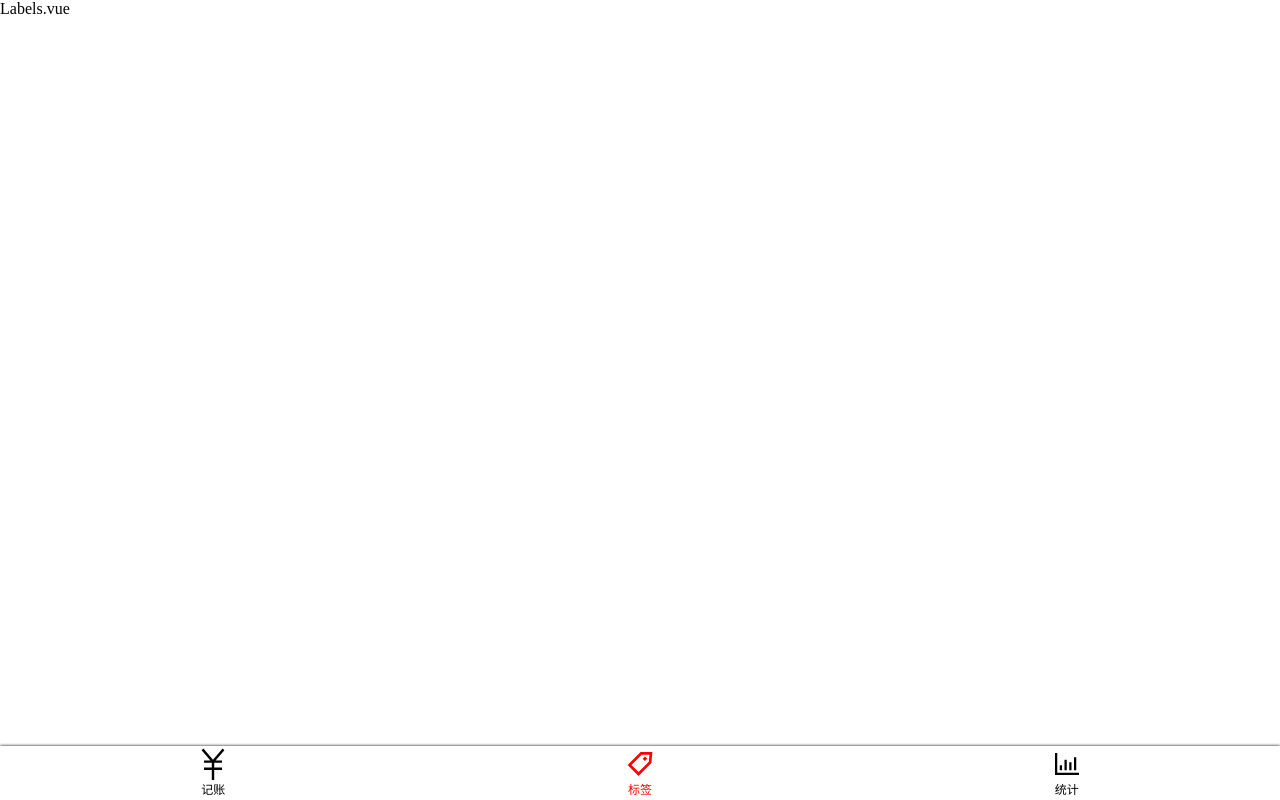
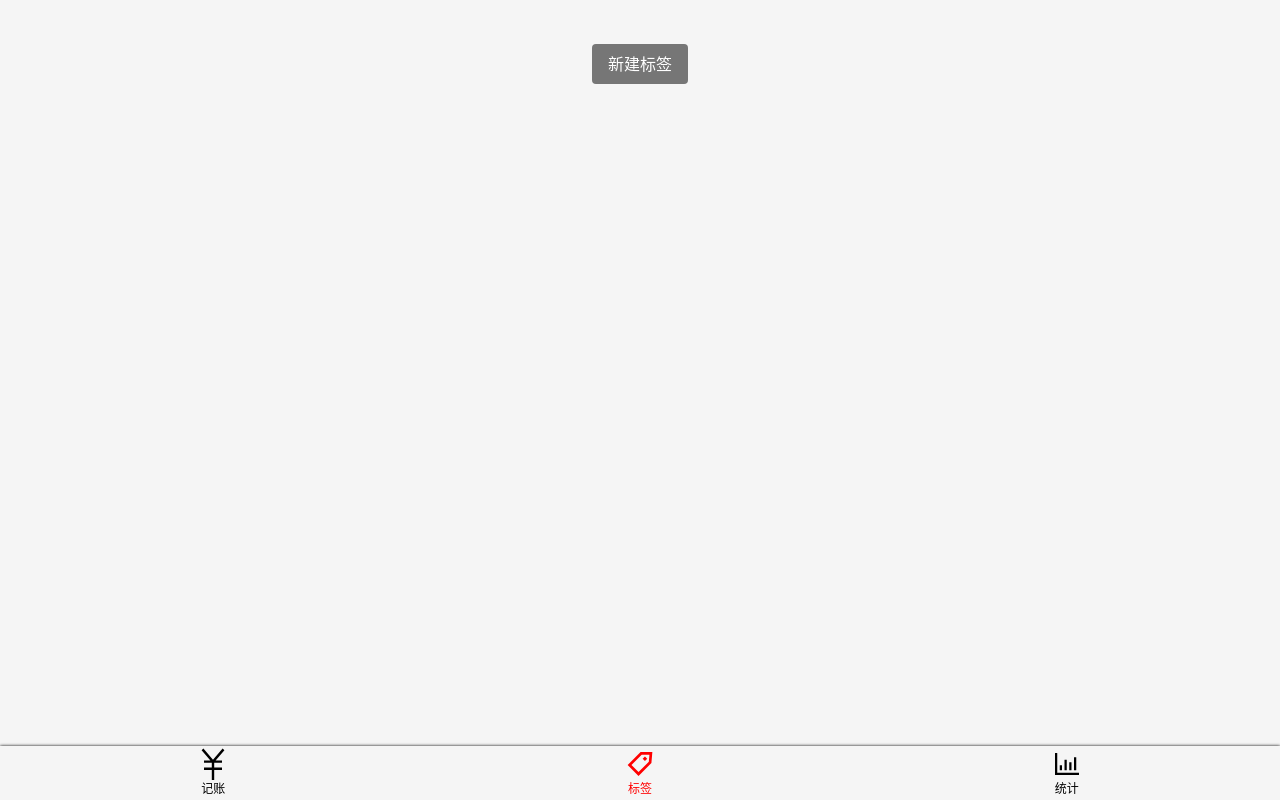
Before and after one commit to hailin-zhu2020/morney-test, a Vue app: page /#/labels in a window 1280 px wide. Built offline with nearby package versions, Linux system fonts and the light colour scheme.

Commit message:
展示和创建标签

```diff
--- a/src/App.vue
+++ b/src/App.vue
@@ -1,5 +1,5 @@
 <template>
-  <div>
+  <div id="app">
     <router-view/><!--    组件显示的位置-->
   </div>
 </template>
@@ -10,12 +10,13 @@
 @import "~@/assets/style/helper.scss";
 
 #app {
-  -webkit-font-smoothing: antialiased;//在苹果电脑上有效
-  -moz-osx-font-smoothing: grayscale;//在苹果电脑上有效
+  -webkit-font-smoothing: antialiased; //在苹果电脑上有效
+  -moz-osx-font-smoothing: grayscale; //在苹果电脑上有效
   color: #333;
-  font-size:16px;
-  line-height:1.5;
-  font-family:$font-hei;
+  font-size: 16px;
+  line-height: 1.5;
+  font-family: $font-hei;
+  background: #f5f5f5;
 } //多个团队不放body里，放这里；不过所有的标签都要写在这里，不然不会遵循这个要求
 //一个人开发的话，可以放到body里
 
--- a/src/model.ts
+++ b/src/models/recordListModel.ts
@@ -1,7 +1,7 @@
 //mvc重构，写model代码
 /* eslint-disable */
 const localStorageKeyName = 'recordList';
-const model = {
+const recordListModel = {
     clone(data: RecordItem[] | RecordItem) {
         return JSON.parse(JSON.stringify(data));
     },//深拷贝，返回data的值
@@ -13,4 +13,4 @@ const model = {
         window.localStorage.setItem(localStorageKeyName, JSON.stringify(data));
     }//保存数据
 };
-export default model;
+export default recordListModel;
--- /dev/null
+++ b/src/models/tagListModel.ts
@@ -0,0 +1,28 @@
+/* eslint-disable */
+const localStorageKeyName = 'tagList';
+type TagListModel = {
+    data: string[];
+    fetch: () => string[];
+    create: (name: string) => 'success' | 'duplicated'; //联合类型
+    save: () => void;
+}//变量和方法都可以类型申明
+
+const tagListModel: TagListModel = {
+    data: [],
+    fetch() {
+        this.data = JSON.parse(window.localStorage.getItem(localStorageKeyName) || '[]');//强制返回值类型
+        return this.data;
+    },//获取数据
+    create(name) {
+        if (this.data.indexOf(name) >= 0) {
+            return 'duplicated';
+        }
+        this.data.push(name);
+        this.save();
+        return 'success';
+    },
+    save() {
+        window.localStorage.setItem(localStorageKeyName, JSON.stringify(this.data));
+    }//保存数据
+};
+export default tagListModel;
--- a/src/views/Labels.vue
+++ b/src/views/Labels.vue
@@ -1,14 +1,78 @@
+
 <template>
-    <Layout>
-      <p>Labels.vue</p>
-    </Layout>
+  <Layout>
+    <ol class="tags">
+      <li v-for="tag in tags" :key="tag">
+        <span>{{ tag }}</span>
+        <Icon name="right"/>
+      </li>
+    </ol>
+    <div class="createTag-wrapper">
+      <button class="createTag" @click="createTag">新建标签</button>
+    </div>
+  </Layout>
 </template>
 
 <script lang="ts">
+import Vue from 'vue';
+import {Component} from 'vue-property-decorator';
+import tagListModel from '@/models/tagListModel';
 
-import x from '@/assets/icons/label.svg'
-console.log(x)
-export default {
-  name: "Labels.vue",
+tagListModel.fetch();
+@Component
+export default class Labels extends Vue {
+  /* eslint-disable */
+  tags = tagListModel.data;
+
+  createTag() {
+    const name = window.prompt('请输入标签名');
+    if (name) {
+      const message = tagListModel.create(name);
+      //提示用户成功或者异常原因
+      if (message === 'duplicated') {
+        window.alert('标签重复！');
+      } else if (message === 'success') {
+        window.alert('添加成功!');
+      }
+    }
+  }
 }
 </script>
+
+<style lang="scss" scoped>
+.tags {
+  background: white;
+  font-size: 16px;
+  padding-left: 16px;
+
+  li {
+    min-height: 44px;
+    display: flex;
+    align-items: center;
+    justify-content: space-between;
+    border-bottom: 1px solid #e6e6e6;
+
+    svg {
+      color: #666;
+      width: 18px;
+      height: 18px;
+      margin-right: 16px;
+    }
+  }
+}
+
+.createTag {
+  background: #767676;
+  color: white;
+  border-radius: 4px;
+  border: none;
+  height: 40px;
+  padding: 0 16px;
+
+  &-wrapper {
+    text-align: center; //内联元素居中可在父元素上加text-align
+    padding: 16px;
+    margin-top: 44-16px;
+  }
+}
+</style>
--- a/src/views/Money.vue
+++ b/src/views/Money.vue
@@ -18,16 +18,17 @@ import NumberPad from '@/components/money/NumberPad.vue';
 import Tags from '@/components/money/Tags.vue';
 import Notes from '@/components/money/Notes.vue';
 
-import model from '@/model';
+import recordListModel from '@/models/recordListModel';
+import tagListModel from '@/models/tagListModel';
 /* eslint-disable */
-const recordList = model.fetch();
-
+const recordList = recordListModel.fetch();
+const tagList = tagListModel.fetch();
 @Component({
   components: {Tags, Notes, Types, NumberPad}
 })
 
 export default class Money extends Vue {
-  tags = ['衣', '食', '住', '行'];
+  tags = tagList;
   recordList: RecordItem[] = recordList;
   record: RecordItem = {tags: [], notes: '', types: '-', amount: 0}; //定义变量并初始化
   // 如果有初始值，可以不用类型声明
@@ -40,14 +41,14 @@ export default class Money extends Vue {
   }
 
   saveRecord() {
-    const record2: RecordItem = model.clone(this.record);
+    const record2: RecordItem = recordListModel.clone(this.record);
     record2.createAt = new Date();
     this.recordList.push(record2);
     console.log(this.recordList);
   }
   @Watch('recordList')
   onRecordListChange(){
-    model.save(this.recordList);
+    recordListModel.save(this.recordList);
   }
 
 
```
Also changed, not shown: src/assets/icons/right.svg (added).
